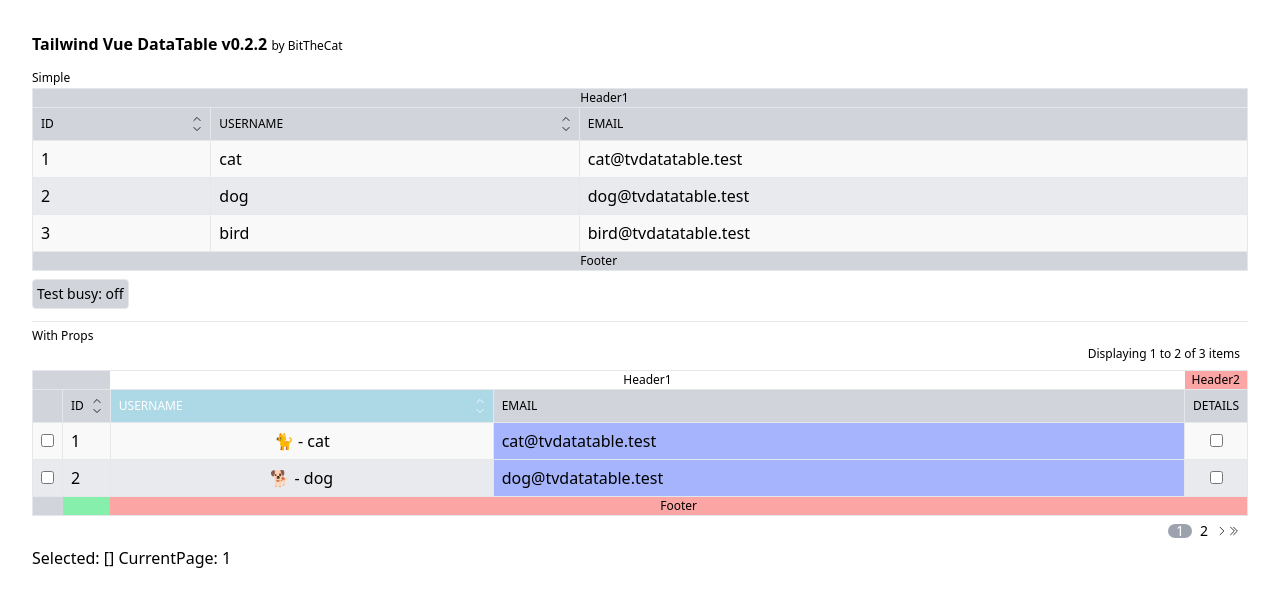
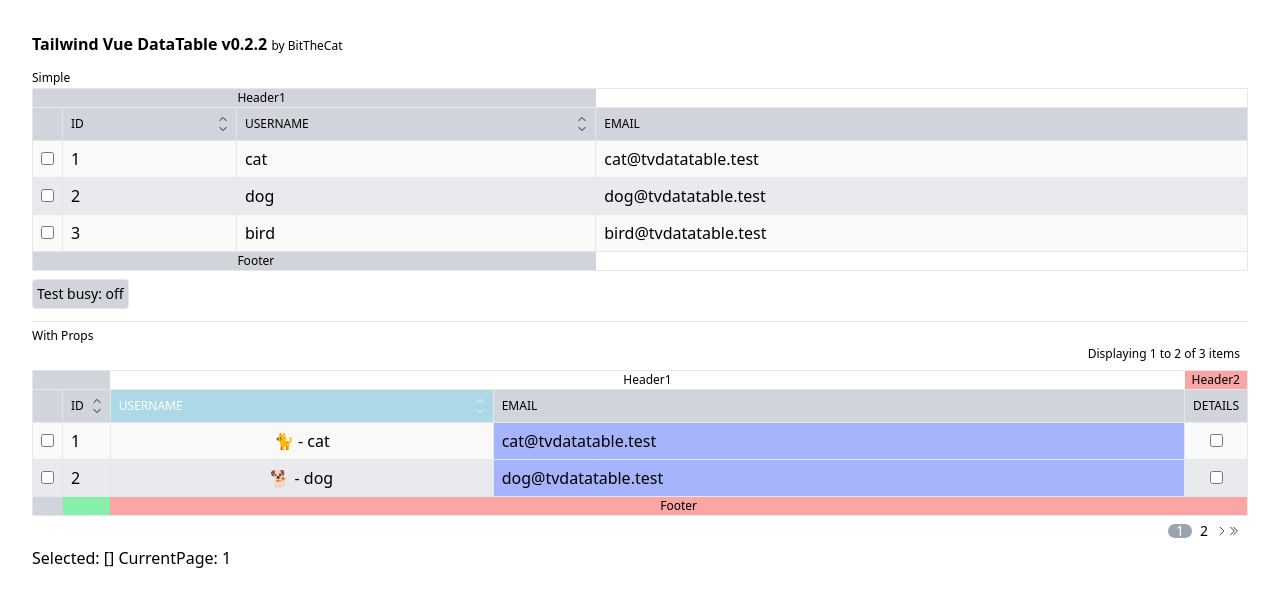
Before and after one commit to BitTheCat/tailwind-vue-data-table, a Vue app: page / in a window 1280 px wide. Shown: the top 606 px of the page. Built offline with nearby package versions, Linux system fonts and the light colour scheme.

Commit message:
added single/multiple row select

```diff
--- a/dev/TableShow.vue
+++ b/dev/TableShow.vue
@@ -9,8 +9,8 @@
                 :fields="fieldsSimple"
                 :busy="busy"
                 :spinner-class="'text-red-500'"
-                @check-row="checkRow"
-                @row-clicked="checkRow"
+                multiple-selection
+                enable-check
             >
                 <template #header-row>
                     <tr>
@@ -176,7 +176,7 @@ const changePage = (values) => {
 
 const selectRow = ref([])
 
-const checkRow = (value) => {
+const checkRowMultiple = (value) => {
     if (selectRow.value.includes(value)) {
         let index = selectRow.value.indexOf(value)
         selectRow.value.splice(index, 1)
@@ -185,4 +185,8 @@ const checkRow = (value) => {
     }
 }
 
+const checkRow = (value) => {
+    selectRow.value = selectRow.value === value ? null : value
+}
+
 </script>
--- a/src/components/TVTable.vue
+++ b/src/components/TVTable.vue
@@ -125,7 +125,7 @@
 </template>
 
 <script setup>
-import {computed, defineComponent, ref, useAttrs, useSlots, watch} from 'vue';
+import {computed, defineComponent, ref, useSlots, watch} from 'vue';
 import TVPagination from './TVPagination.vue';
 
 defineComponent({
@@ -134,7 +134,6 @@ defineComponent({
 })
 
 const slots = useSlots();
-const attrs = useAttrs();
 
 const props = defineProps({
     items: {
@@ -167,6 +166,7 @@ const props = defineProps({
     },
     hidePagination: Boolean,
     multipleSortable: Boolean,
+    multipleSelection: Boolean,
     enableCheck: Boolean,
     busy: Boolean,
 })
@@ -200,12 +200,19 @@ const sortable = ref({})
 const selectedRows = ref([])
 
 const rowClicked = (item) => {
-    if (selectedRows.value.includes(item)) {
-        let index = selectedRows.value.indexOf(item)
-        selectedRows.value.splice(index, 1)
+    if (props.multipleSelection) {
+
+        if (selectedRows.value.includes(item)) {
+            let index = selectedRows.value.indexOf(item)
+            selectedRows.value.splice(index, 1)
+        } else {
+            selectedRows.value.push(item)
+        }
+
     } else {
-        selectedRows.value.push(item)
+        selectedRows.value = selectedRows.value.includes(item) ? [] : [item]
     }
+
     emit('rowClicked', item)
 }
 
@@ -231,7 +238,7 @@ const refreshCounter = () => {
 }
 
 const checkSelectedForRow = (item) => {
-    return selectedRows.value.includes(item)
+    return props.multipleSelection ? selectedRows.value.includes(item) : selectedRows.value === item
 }
 
 watch(() => localCurrentPage.value, (value) => {
```
